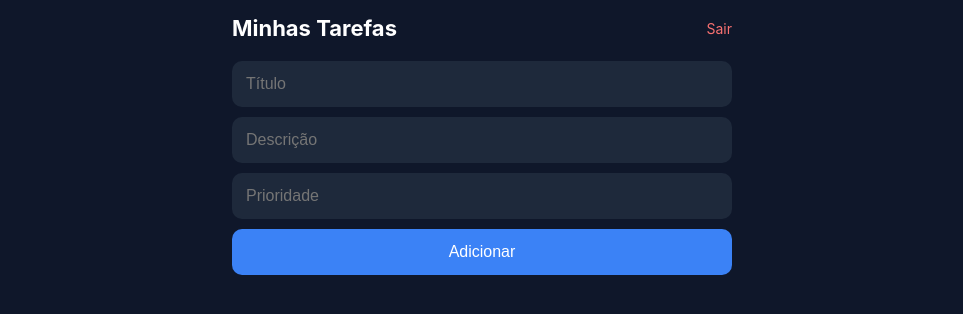
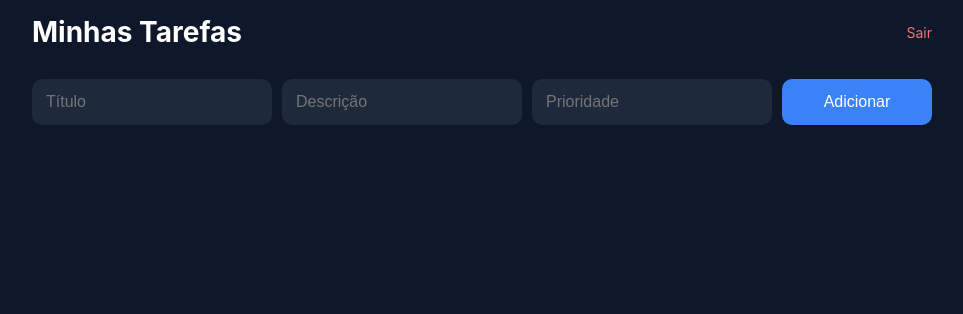
Before and after one commit to Cxlddy/lista_tarefas, a Flask app: page / in a window 1280 px wide. Shown: the top 314 px of the page, without its empty margins (158-1121 px from the left). Run offline with Flask 3, Linux system fonts and the light colour scheme; the visitor is signed in with stand-in values (Sample User, id 1); data that the repository does not hold is empty.

Commit message:
layout correction 2

```diff
--- a/app/static/css/style.css
+++ b/app/static/css/style.css
@@ -154,3 +154,60 @@ li {
         font-size: 20px;
     }
 }
+
+/* ===== DESKTOP ===== */
+@media (min-width: 768px) {
+
+    .container {
+        max-width: 900px;
+    }
+
+    /* Header */
+    .header {
+        margin-bottom: 30px;
+    }
+
+    h1 {
+        font-size: 28px;
+    }
+
+    /* Form em linha */
+    .form {
+        flex-direction: row;
+        align-items: center;
+    }
+
+    .form input {
+        flex: 1;
+    }
+
+    .form button {
+        width: 150px;
+    }
+
+    /* Lista estilo card horizontal */
+    li {
+        flex-direction: row;
+        justify-content: space-between;
+        align-items: center;
+    }
+
+    .task-info {
+        max-width: 60%;
+    }
+
+    /* Botões menores no desktop */
+    .actions {
+        width: auto;
+    }
+
+    .btn {
+        padding: 8px 12px;
+        font-size: 14px;
+    }
+}
+
+li:hover {
+    transform: scale(1.01);
+    transition: 0.2s;
+}
```
